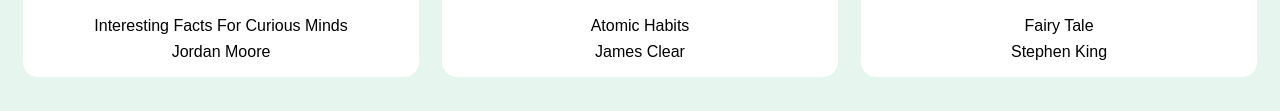
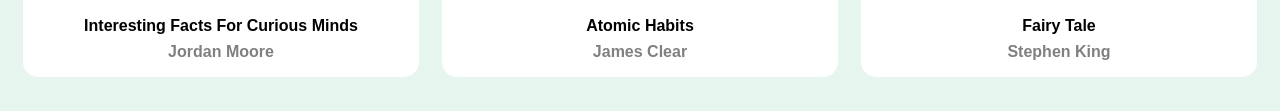
Before and after one commit to Renni9807/React_p0, a React app: page / in a window 1280 px wide. Shown: the part 527-638 px from the top of the page. Built offline with nearby package versions, Linux system fonts and the light colour scheme.

Commit message:
book name and author css added

```diff
--- a/src/index.css
+++ b/src/index.css
@@ -39,3 +39,12 @@
 p {
   margin-bottom: 0.5em;
 }
+
+.bookName {
+  font-weight: 700;
+}
+
+.bookAuthor {
+  font-weight: 700;
+  color: grey;
+}
--- a/src/index.js
+++ b/src/index.js
@@ -17,22 +17,22 @@
               alt="Interesting Facts For Curious Minds"
               srcset=""
             />
-            <p>Interesting Facts For Curious Minds</p>
-            <p>Jordan Moore</p>
+            <p className="bookName">Interesting Facts For Curious Minds</p>
+            <p className="bookAuthor">Jordan Moore</p>
           </div>
         </li>
         <li>
           <div className="book">
             <img src={book2} alt="Atomic Habits" srcset="" />
-            <p>Atomic Habits</p>
-            <p>James Clear</p>
+            <p className="bookName">Atomic Habits</p>
+            <p className="bookAuthor">James Clear</p>
           </div>
         </li>
         <li>
           <div className="book">
             <img src={book3} alt="Fairy Tale" srcset="" />
-            <p>Fairy Tale</p>
-            <p>Stephen King</p>
+            <p className="bookName">Fairy Tale</p>
+            <p className="bookAuthor">Stephen King</p>
           </div>
         </li>
       </ul>
```
